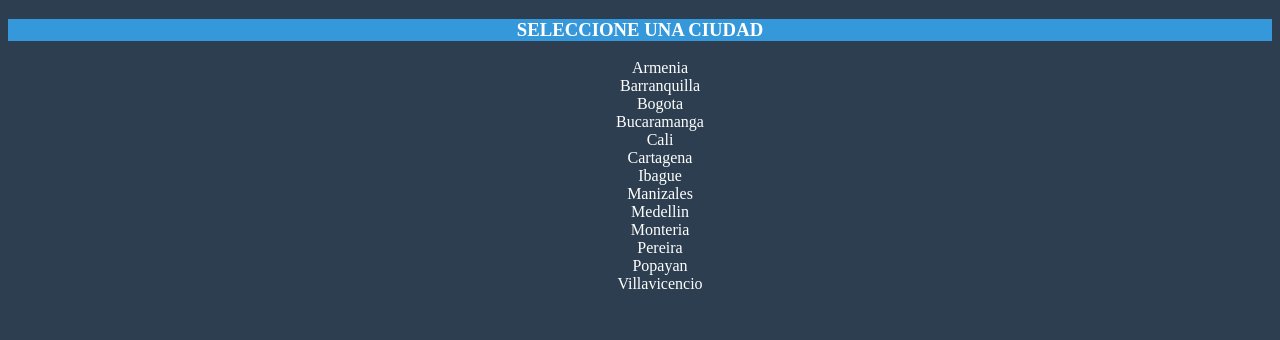
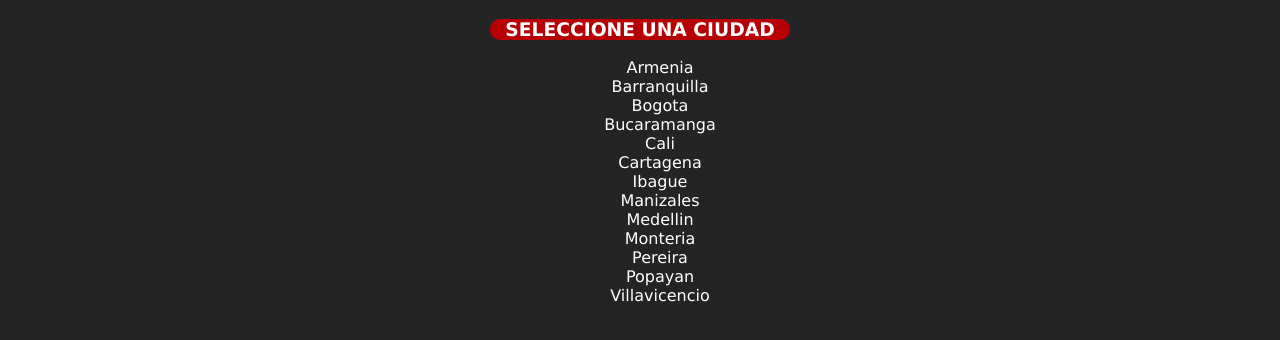
Before and after one commit to AndresClavijoAlvarez/cineScape, a plain HTML site: page ventana_ciudad.html in a window 1280 px wide. Drawn offline with Linux system fonts and the light colour scheme.

Commit message:
Modificacion de CSS

```diff
--- a/resources/css/ventana_ciudad.css
+++ b/resources/css/ventana_ciudad.css
@@ -1,28 +1,33 @@
-/*
-* {outline: 1px solid red;}
-*/
-
-
 body{
-    background: #2C3E50;
-    text-align: center;
-}
-
-div{
-
+	background-color: #242424;
+	font-family: "Lucida Sans Unicode", "Lucida Grande", sans-serif;
 }
 
 a{
-    color: white;
+    color:#FFFFFF;
     text-decoration: none;
 }
 
 a:active{
-    color: gray;
+    color: rgb(136, 136, 136);
     text-decoration: underline;
 }
 
+lu{
+	text-align: center
+}
 
 li{
-    list-style:none
+    list-style:none;
 }
+
+h3{
+	text-align: center;
+	color: #FFFFFF;
+}
+
+div {
+    width: 300px;;
+    border-radius: 10px;
+    margin: 0 auto;
+}
--- a/ventana_ciudad.html
+++ b/ventana_ciudad.html
@@ -3,91 +3,28 @@
 	<head>
 		<meta charset="utf-8">
 		<link rel="stylesheet" type="text/css" href="resources/css/ventana_ciudad.css">
-		<title>Ventana de ciudades</title>
+		<title>cineScape - SELECCIONE UNA CIUDAD</title>
 	</head>
-
 	<body>
-		<div>
-			<div>
-				<div>
-
-					<div class="modal-header" style="background: #3498DB;">
-						<h3 class="modal-title" style="color: white; text-align: center;">SELECCIONE UNA CIUDAD</h3>
-					</div>
-
-					<div class="modal-body">
-						<div>
-							<ul>
-								<li>
-									<a href="http://#">
-										<span>Armenia</span>
-									</a>
-								</li>
-								<li>
-									<a href="http://#">
-										<span>Barranquilla</span>
-									</a>
-								</li>
-								<li>
-									<a href="http://#">
-										<span>Bogota</span>
-									</a>
-								</li>
-								<li>
-									<a href="http://#">
-										<span>Bucaramanga</span>
-									</a>
-								</li>
-								<li>
-									<a href="http://#">
-										<span>Cali</span>
-									</a>
-								</li>
-								<li>
-									<a href="http://#">
-										<span>Cartagena</span>
-									</a>
-								</li>
-								<li>
-									<a href="http://#">
-										<span>Ibague</span>
-									</a>
-								</li>
-								<li>
-									<a href="http://#">
-										<span>Manizales</span>
-									</a>
-								</li>
-								<li>
-									<a href="http://#">
-										<span>Medellin</span>
-									</a>
-								</li>
-								<li>
-									<a href="http://#">
-										<span>Monteria</span>
-									</a>
-								</li>
-								<li>
-									<a href="http://#">
-										<span>Pereira</span>
-									</a>
-								</li>
-								<li>
-									<a href="http://#">
-										<span>Popayan</span>
-									</a>
-								</li>
-								<li>
-									<a href="http://#">
-										<span>Villavicencio</span>
-									</a>
-								</li>
-							</ul>
-						</div>
-					</div>
-				</div>
-			</div>
+		<div style="background: #B70004;">
+		  <h3>SELECCIONE UNA CIUDAD</h3>
+		</div>
+        <div align="center">
+   	        <ul>
+                <li><a href="http://#">Armenia</a></li>
+                <li><a href="http://#">Barranquilla</a></li>
+                <li><a href="http://#">Bogota</a></li>
+                <li><a href="http://#">Bucaramanga</a></li>
+                <li><a href="http://#">Cali</a></li>
+                <li><a href="http://#">Cartagena</a></li>
+                <li><a href="http://#">Ibague</a></li>
+                <li><a href="http://#">Manizales</a></li>
+                <li><a href="http://#">Medellin</a></li>
+                <li><a href="http://#">Monteria</a></li>
+                <li><a href="http://#">Pereira</a></li>
+                <li><a href="http://#">Popayan</a></li>
+                <li><a href="http://#">Villavicencio</a></li>
+            </ul>
 		</div>
 	</body>
 </html>
```
